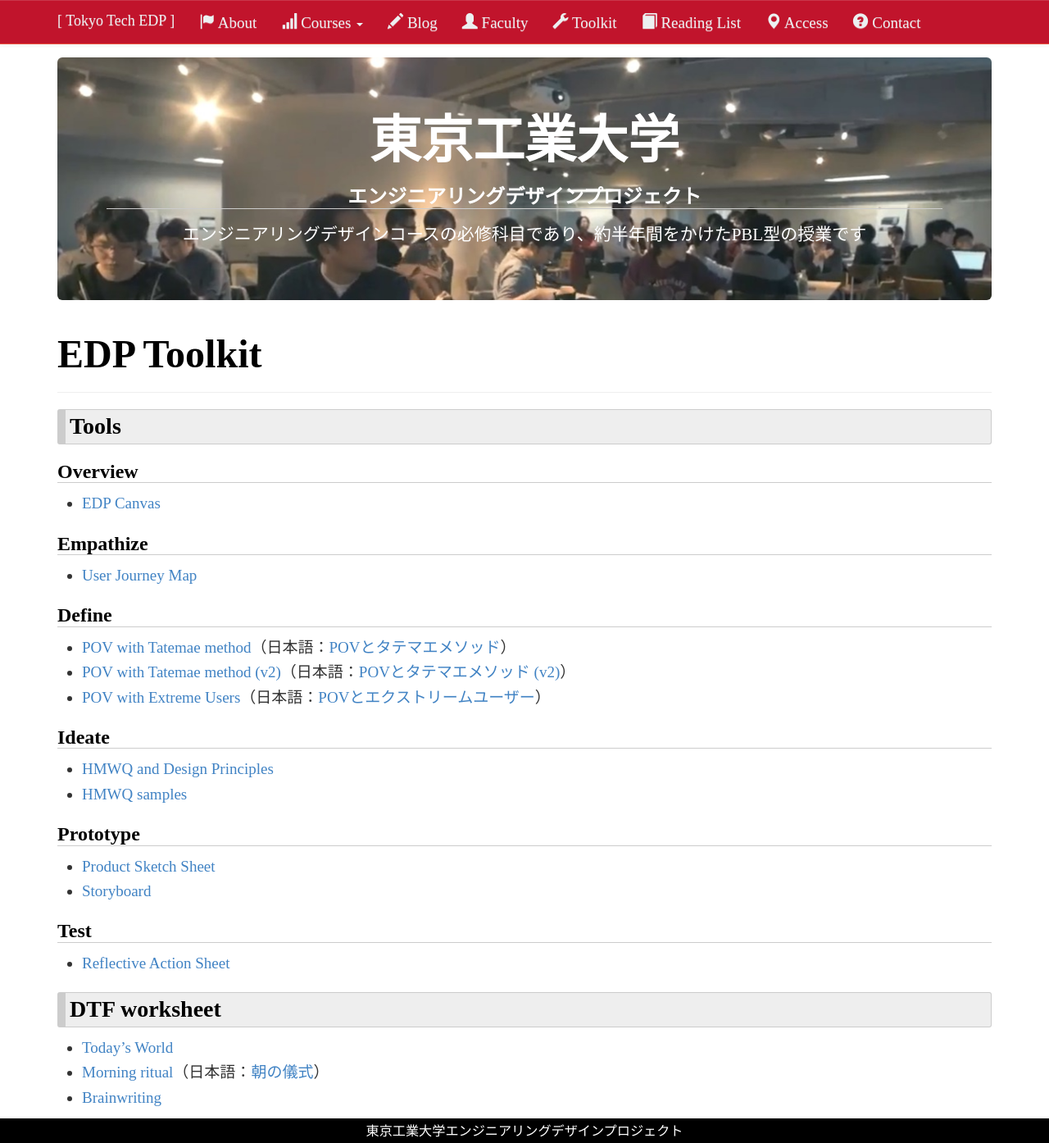
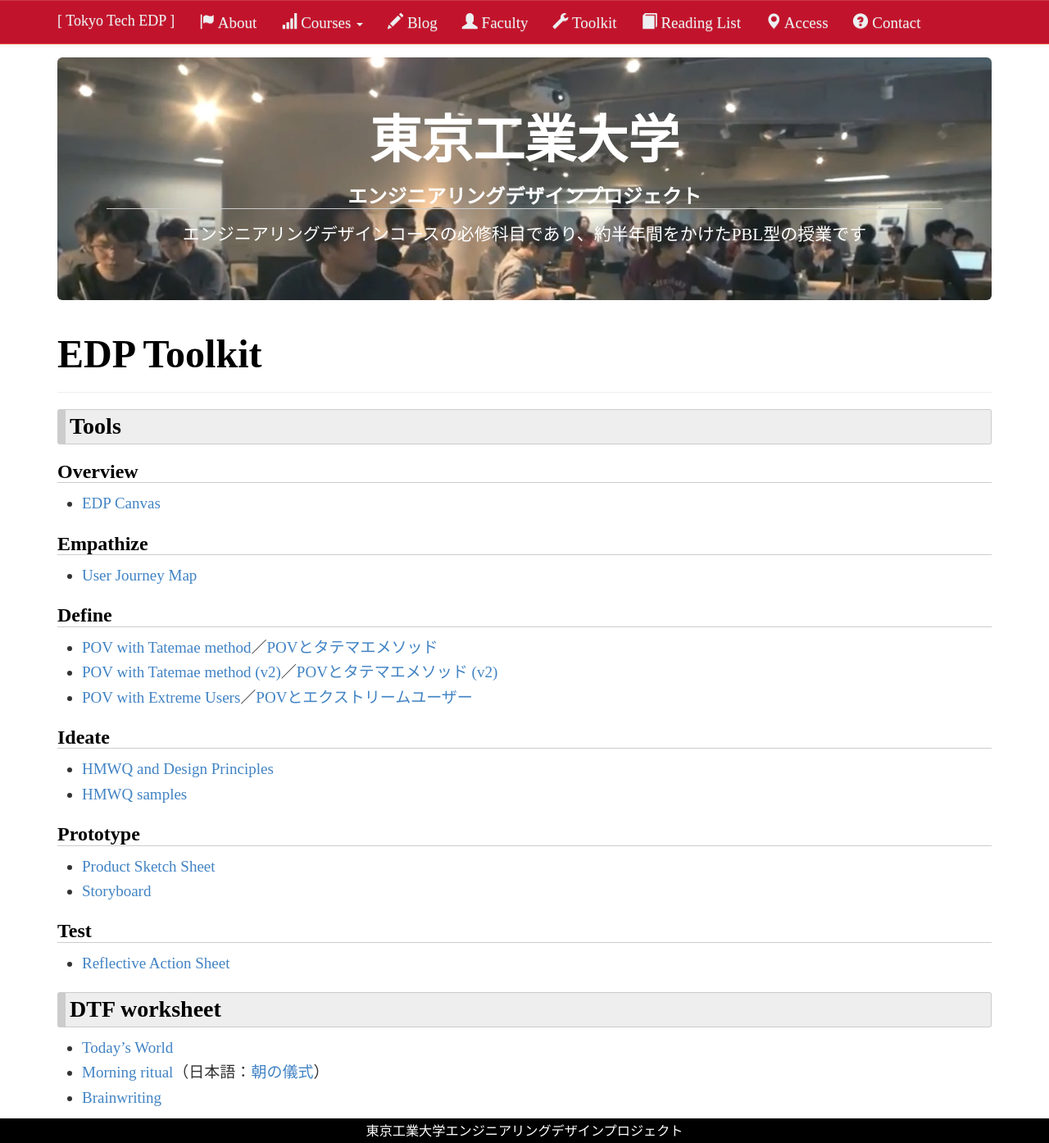
Before and after one commit to titech-edp/titech-edp.github.io, a Jekyll site: the page built from toolkit/index.md, in a window 1280 px wide and 1394 px high. Shown: the whole window at 82% size. Built offline with Jekyll 4.4.1, drawn with Linux system fonts in a browser that asks for light colours; nearby versions of some CDN libraries; library files that are not in the unit come from our copies.

Commit message:
fix typo

```diff
--- a/toolkit/index.md
+++ b/toolkit/index.md
@@ -22,9 +22,9 @@ title: EDP Toolkit
 - [User Journey Map](user-journey-map.pdf)
 
 ## Define
-- [POV with Tatemae method](pov-tatemae.pdf)（日本語：[POVとタテマエメソッド](pov-tatemae_ja.pdf)）
-- [POV with Tatemae method (v2)](pov-tatemae_v2.pdf)（日本語：[POVとタテマエメソッド (v2)](pov-tatemae_ja_v2.pdf)）
-- [POV with Extreme Users](pov-extreme-users.pdf)（日本語：[POVとエクストリームユーザー](pov-extreme-users_ja.pdf)）
+- [POV with Tatemae method](pov-tatemae.pdf)／[POVとタテマエメソッド](pov-tatemae_ja.pdf)
+- [POV with Tatemae method (v2)](pov-tatemae_v2.pdf)／[POVとタテマエメソッド (v2)](pov-tatemae_ja_v2.pdf)
+- [POV with Extreme Users](pov-extreme-users.pdf)／[POVとエクストリームユーザー](pov-extreme-users_ja.pdf)
 
 ## Ideate
 - [HMWQ and Design Principles](hmwq-design-principles.pdf)
```
